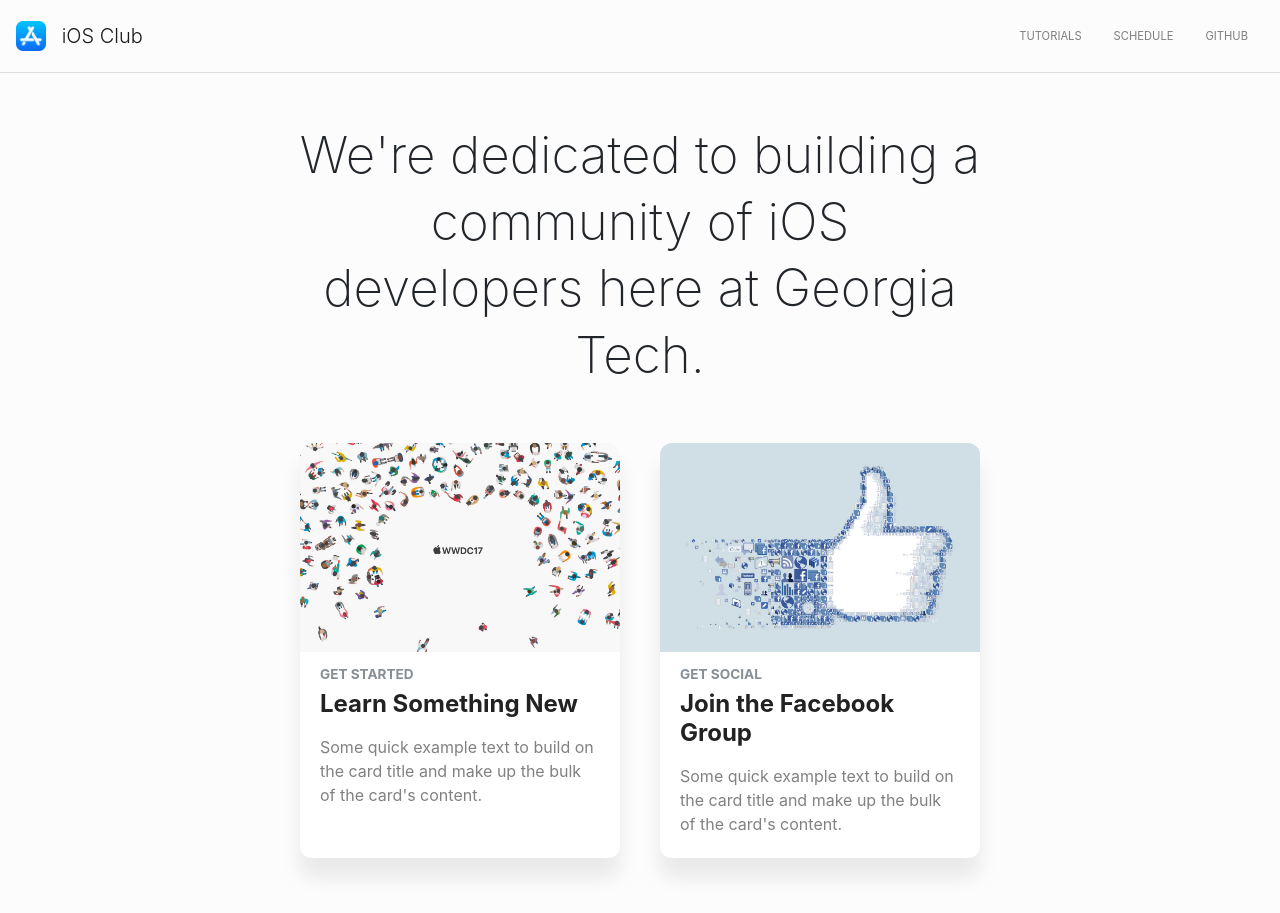
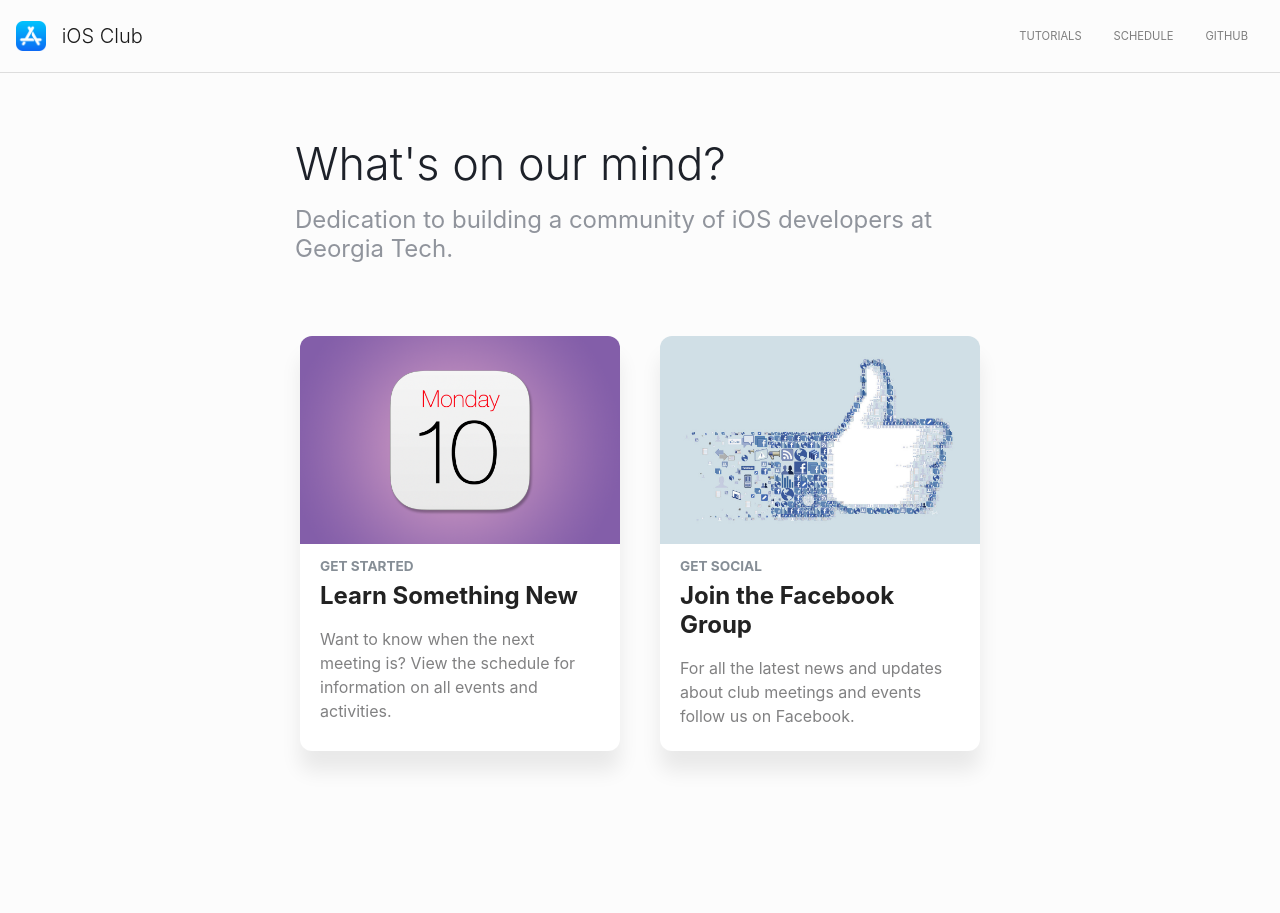
Before and after one commit to gauravtamhan/iosclub_website, a Jekyll site: the page built from index.md, in a window 1280 px wide and 923 px high. Shown: the top 913 px of the window. Built offline with Jekyll 4.4.1, drawn with Linux system fonts in a browser that asks for light colours; nearby versions of some CDN libraries; comment, search, counter and statistics services are not loaded.

Commit message:
updated landing page top

```diff
--- a/_includes/top-navigation.html
+++ b/_includes/top-navigation.html
@@ -4,7 +4,7 @@
       <span id="site-title">iOS Club</span>
     </a>
     <div class="nav justify-content-end">
-      <a class="nav-item nav-link {{ include.tutorial}}" href="{{ site.baseurl }}/guess-the-number-part-1/">Tutorials</a>
+      <a class="nav-item nav-link {{ include.tutorial}}" href="{{ site.baseurl }}{{site.data.tutorials.side-nav.first.folderitems.first.page_url}}">Tutorials</a>
       <a class="nav-item nav-link {{ include.schedule}}" href="{{ site.baseurl }}/schedule/">Schedule</a>
       <a class="nav-item nav-link" href="https://github.com/iosgatech" target="_blank">GitHub</a>
     </div>
--- a/_layouts/home.html
+++ b/_layouts/home.html
@@ -3,20 +3,21 @@ layout: master
 ---
 
 <div class="container top-space-on-fixed">
-    <div class="row spacer">
-        <div class="col">
-            <h1 class="display-4 text-center">We're dedicated to building a community of iOS developers here at Georgia Tech.</h1>
+    <div class="row med-spacer">
+        <div class="col intro">
+            <h1>What's on our mind?</h1>
+            <h4>Dedication to building a community of iOS developers at Georgia Tech.</h4>
         </div>
     </div>
     <div class="row spacer card-space">
         <div class="col-md">
-            <a class="clickable-card" href="#">
+            <a class="clickable-card" href="{{ site.baseurl }}/schedule/">
                 <div class="card" style="width: 20rem">
-                    <img class="card-img-top" src="{{ site.baseurl }}/images/home/wwdc.jpg">
+                    <img class="card-img-top" src="{{ site.baseurl }}/images/home/cal.png">
                     <div class="card-body">
                         <h6 class="card-subtitle mb-2 text-muted text-uppercase">Get Started</h6>
                         <h4 class="card-title">Learn Something New</h4>
-                        <p class="card-text small-spacer">Some quick example text to build on the card title and make up the bulk of the card's content.</p>
+                        <p class="card-text small-spacer">Want to know when the next meeting is? View the schedule for information on all events and activities.</p>
                     </div>
                 </div>
             </a>
@@ -29,7 +30,7 @@ layout: master
                         <h6 class="card-subtitle mb-2 text-muted text-uppercase">Get Social</h6>
                         <h4 class="card-title">Join the Facebook
                             <br> Group</h4>
-                        <p class="card-text small-spacer">Some quick example text to build on the card title and make up the bulk of the card's content.</p>
+                        <p class="card-text small-spacer">For all the latest news and updates about club meetings and events follow us on Facebook.</p>
                     </div>
                 </div>
             </a>
--- a/_layouts/master.html
+++ b/_layouts/master.html
@@ -4,7 +4,7 @@
 <head>
   <title>
     {% if page.title %}
-      {{ page.title }} - {{ site.title }}
+      {{ site.title }} &middot; Part {{page.part}} - {{ page.title }}
     {% else %}
       {{ site.title }}
     {% endif %}
--- a/css/style-1.css
+++ b/css/style-1.css
@@ -62,6 +62,10 @@ body {
 
 .large-spacer {
     margin-top: 5rem;
+}
+
+.med-spacer {
+    margin-top: 4rem;
 }
 
 .small-spacer {
@@ -138,6 +142,25 @@ a.clickable-card:hover {
     max-width: 30%;
 }
 
+.intro h1 {
+    font-size: 45px;
+    font-weight: 300;
+    line-height: 53px;
+    color: #1D2129;
+    margin-bottom: 16px;
+}
+
+.intro h4 {
+    font-size: 24px;
+    margin-bottom: 24px;
+    font-weight: 400;
+    color: #90949C;
+}
+
+.intro {
+    padding: 0 15px;
+}
+
 
 /* Large devices (desktops, less than 1200px) */
 @media (max-width: 1199px) {
@@ -197,12 +220,26 @@ a.clickable-card:hover {
     .display-4 {
         font-size: 2.7rem;
     }
+
+    .intro {
+        text-align: center;
+    }
+
+    .intro h1 {
+        font-size: 42px;
+    }
 }
 
 /* Extra small devices (portrait phones, less than 576px) */
 @media (max-width: 575px) {
     .display-4 {
         font-size: 2.3rem;
+    }
+
+    .intro h1 {
+        font-size: 32px;
+        line-height: 48px;
+        margin-bottom: 12px;
     }
 }
 
```
Also changed, not shown: images/home/cal.png (added), images/home/wwdc.jpg (deleted).
